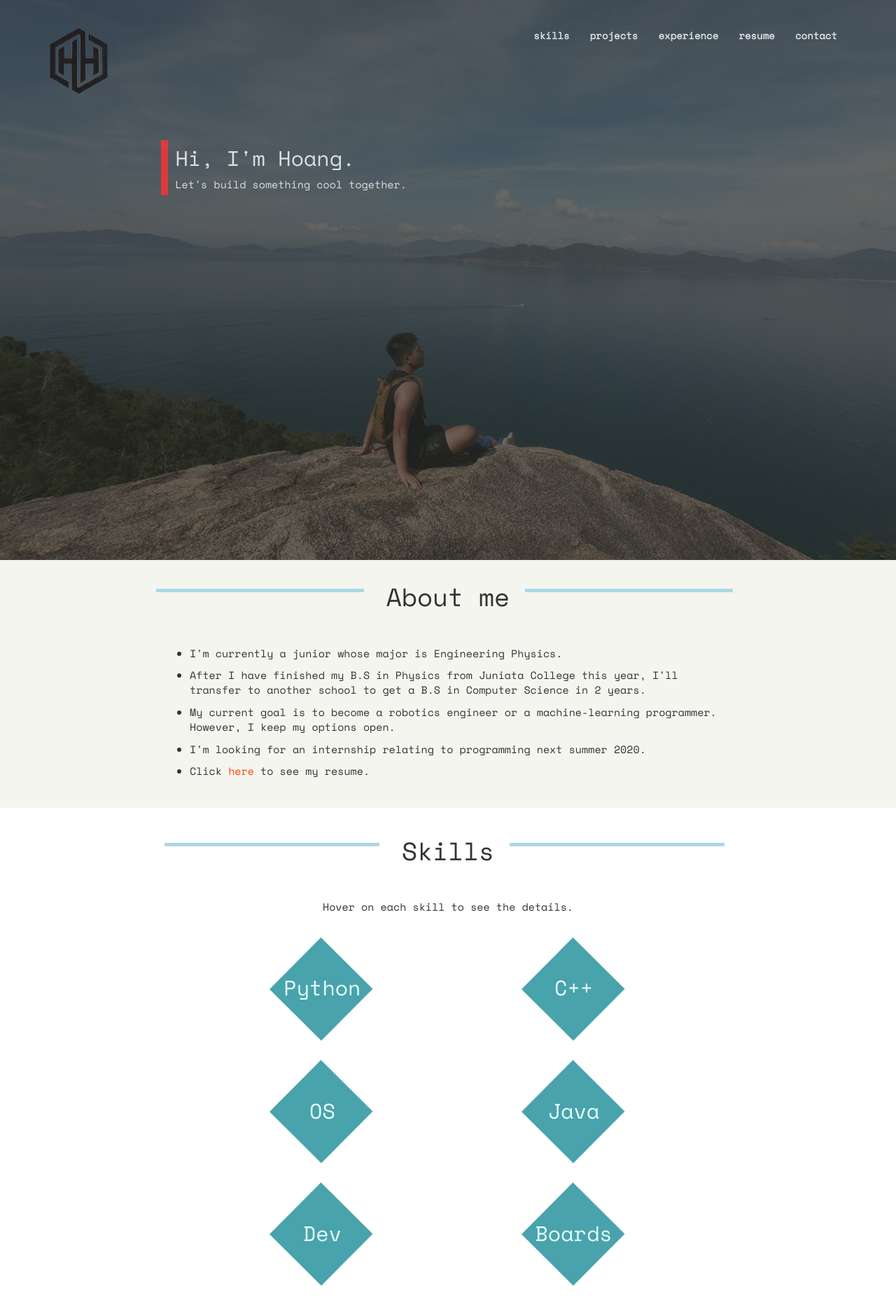
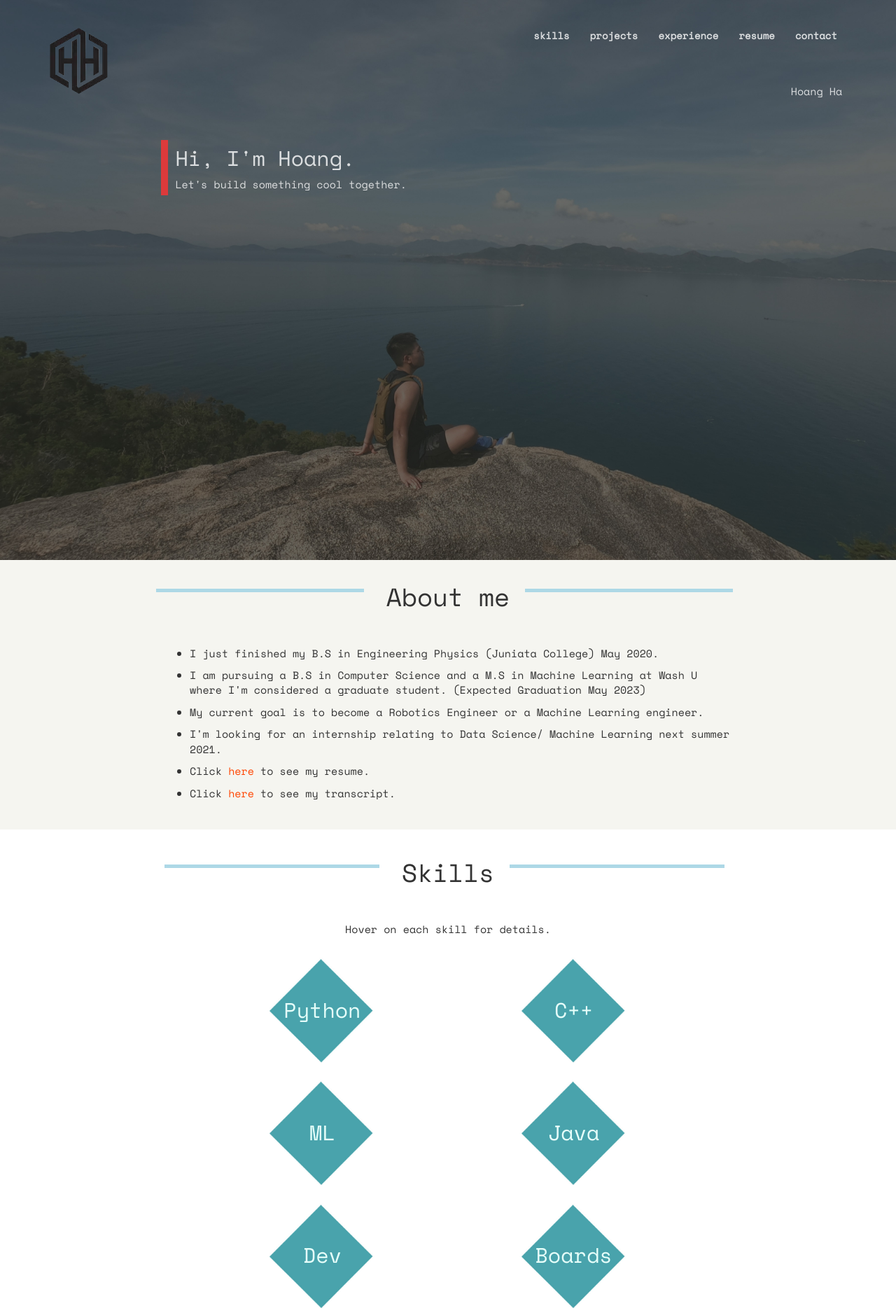
Before and after one commit to hoanghm/hoangresume, a Flask app: page / in a window 1280 px wide. Shown: the top 1880 px of the page at 70% size. Run offline with Flask 2, Linux system fonts and the light colour scheme; some libraries are stand-ins or nearby versions.

Commit message:
update July 25th

```diff
--- a/static/css/style.css
+++ b/static/css/style.css
@@ -532,6 +532,10 @@ footer {
         width: 95%;
     }
 
+    .linkedin-container {
+        display: None;
+    }
+
 }
 
 html {
@@ -557,6 +561,10 @@ html {
         height: 200px;
     }
 
+    .linkedin-container {
+        display: None;
+    }
+
 }
 
 @media(max-width: 415px) {
@@ -565,4 +573,34 @@ html {
         width: 350px;
         height: 220px;
     }
+
+    .linkedin-container {
+        display: None;
+    }
 }
+
+.linkedin-container {
+    right: 6%;
+    top: 15%;
+    position: absolute;
+    opacity: 0.8;
+
+}
+
+.LI-badge-container-horizontal-dark {
+    border-radius: 15px !IMPORTANT;
+}
+
+.LI-badge-container-horizontal-dark a:hover {
+    color: rgb(255, 166, 77) !important;
+    transition: 0.1s;
+}
+
+.LI-badge-container-horizontal-dark a {
+    target: '_n'
+}
+
+.LI-view-profile {
+    target: "_blank" !important;
+    target-new: tab; !important;
+}
--- a/templates/index.html
+++ b/templates/index.html
@@ -18,6 +18,7 @@
 
 
     <title> Hoang Ha </title>
+    <script type="text/javascript" src="https://platform.linkedin.com/badges/js/profile.js" async defer></script>
     <link rel="icon" href="../static/images/main-logo.png" type="image/icon type">
     <link href="https://fonts.googleapis.com/css?family=Space+Mono&display=swap" rel="stylesheet">
     <link rel="stylesheet" href="https://cdnjs.cloudflare.com/ajax/libs/font-awesome/4.7.0/css/font-awesome.min.css">
@@ -26,7 +27,7 @@
     <link rel="stylesheet" type="text/css" href="../static/css/sidebarStyle.css">
     <link rel="stylesheet" type="text/css" href="../static/css/style.css">
     <script src="../static/js/jquery-3.4.1.min.js"></script>
-
+    <base target="_blank">
 </head>
 
 <body>
@@ -59,6 +60,14 @@
                 <div class="logo-container">
                     <a href="{{ url_for("index") }}"><img src="../static/images/main-logo.png" class="main-logo"></a>
                 </div>
+
+                <div class="linkedin-container" target="_blank">
+                    <div class="LI-profile-badge"  data-version="v1" data-size="medium" data-locale="en_US"
+                               data-type="horizontal" data-theme="dark" data-vanity="hoangha98">
+                        <a class="LI-simple-link" target="_blank" href='https://www.linkedin.com/in/hoangha98?trk=profile-badge'>Hoang Ha</a>
+                    </div>
+                </div>
+
                 <div class="nav-bar" id="window-nav-bar">
                     <ul id="nav-bar-options">
                         <li class="anchor-link skills-anchor"> <a> skills </a> </li>
@@ -92,11 +101,12 @@
                     <h1 class="section-title"> <hr> About me <hr> </h1>
                         <div class="about-me">
                             <ul>
-                                <li> I'm currently a junior whose major is Engineering Physics. </li>
-                                <li> After I have finished my B.S in Physics from Juniata College this year, I'll transfer to another school to get a B.S in Computer Science in 2 years. </li>
-                                <li> My current goal is to become a robotics engineer or a machine-learning programmer. However, I keep my options open. </li>
-                                <li> I'm looking for an internship relating to programming next summer 2020.</li>
+                                <li> I just finished my B.S in Engineering Physics (Juniata College) May 2020. </li>
+                                <li> I am pursuing a B.S in Computer Science and a M.S in Machine Learning at Wash U where I'm considered a graduate student. (Expected Graduation May 2023) </li>
+                                <li> My current goal is to become a Robotics Engineer or a Machine Learning engineer. </li>
+                                <li> I'm looking for an internship relating to Data Science/ Machine Learning next summer 2021.</li>
                                 <li> Click <a href={{ resume_link }} target="_blank">here</a> to see my resume. </li>
+                                <li> Click <a href="https://drive.google.com/file/d/1DRUVj3DlZgvduIVDuz4DOQA5AVhVaTQ5/view?usp=sharing" target="_blank">here</a> to see my transcript. </li>
                             </ul>
                         </div>
                 </div>
@@ -106,7 +116,7 @@
             <div class="section">
                 <div class="sub-section" id="skills">
                     <h1 class="section-title"> <hr> Skills <hr> </h1>
-                    <p> Hover on each skill to see the details. </p>
+                    <p> Hover on each skill for details. </p>
                     <div class="skill-line">
                         <div class="skill-element" id="skill-left-top">
                             <div class="skill-image-container"> <img src="../static/images/skill-background.jpg" class="skill-image">
@@ -124,9 +134,9 @@
 
                         <div class="skill-element" id="skill-right-top">
                             <div class="skill-image-container"> <img src="../static/images/skill-background.jpg" class="skill-image">
-                                <div class="skill-name">OS</div>
+                                <div class="skill-name">ML</div>
                             </div>
-                            <div class="skill-description"> Comfortable with all 3 major OSs: Windows, Mac, Linux (debian based). </div>
+                            <div class="skill-description"> Hands-on experience with Scikit-learn, Numpy, Pandas, and TensorFlow through personal projects and competitons on Kaggle. </div>
                         </div>
 
                         <div class="skill-element" id="skill-left-bot">
@@ -140,7 +150,7 @@
                             <div class="skill-image-container"> <img src="../static/images/skill-background.jpg" class="skill-image">
                                 <div class="skill-name">Dev</div>
                             </div>
-                            <div class="skill-description"> Fluent in HTML, CSS, Javascript (and a little bit of AJAX, Jquery). Very familiar with Flask. </div>
+                            <div class="skill-description"> Fluent in HTML, CSS, Javascript (and a little of Jquery). Very familiar with Flask. </div>
                         </div>
 
                         <div class="skill-element" id="skill-right-bot">
@@ -228,7 +238,7 @@
 
                             <div class="block">
                                 <p class="job-title"> Intro Physics lab Teaching assistant </p>
-                                <p class="job-time"> (August 2018 - Now) </p>
+                                <p class="job-time"> (August 2018 - April 2021) </p>
                                 <img src="../static/images/physics-lab.jpg" class="experience-element-picture">
                                 <div class="block-description">
                                     <p style="margin-top: 20px">Job responsibilities:</p>
@@ -242,7 +252,7 @@
 
                             <div class="block">
                                 <p class="job-title"> Computer Science, Calculus, Physics tutor </p>
-                                <p class="job-time"> (Feb 2018 - Now) </p>
+                                <p class="job-time"> (Feb 2018 - April 2021) </p>
                                 <img src="../static/images/tutor.jpg" class="experience-element-picture">
                                 <div class="block-description">
                                     <p> I group these jobs into one because they are very similar.</p>
@@ -305,7 +315,7 @@
         <a href="https://github.com/hoanghm" target="_blank"><span class="fab fa-github-square"></span></a>
         <a href="https://www.linkedin.com/in/hoangha98/" target="_blank"><span class="fab fa-linkedin"></span></a>
     </p>
-    <span class="far fa-copyright"></span> Hoang Ha 2019. All rights reserved.
+    <span class="far fa-copyright"></span> Hoang Ha 2019.
     <script type="text/javascript" src="../static/js/script.js"></script>
 </footer>
 
```
